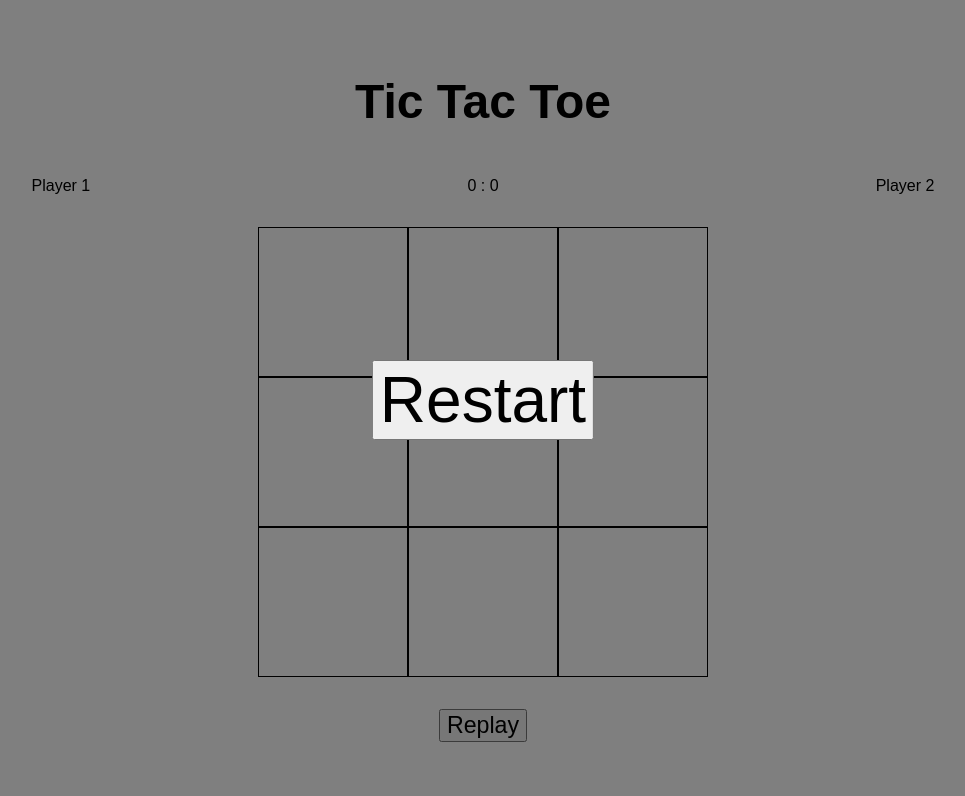
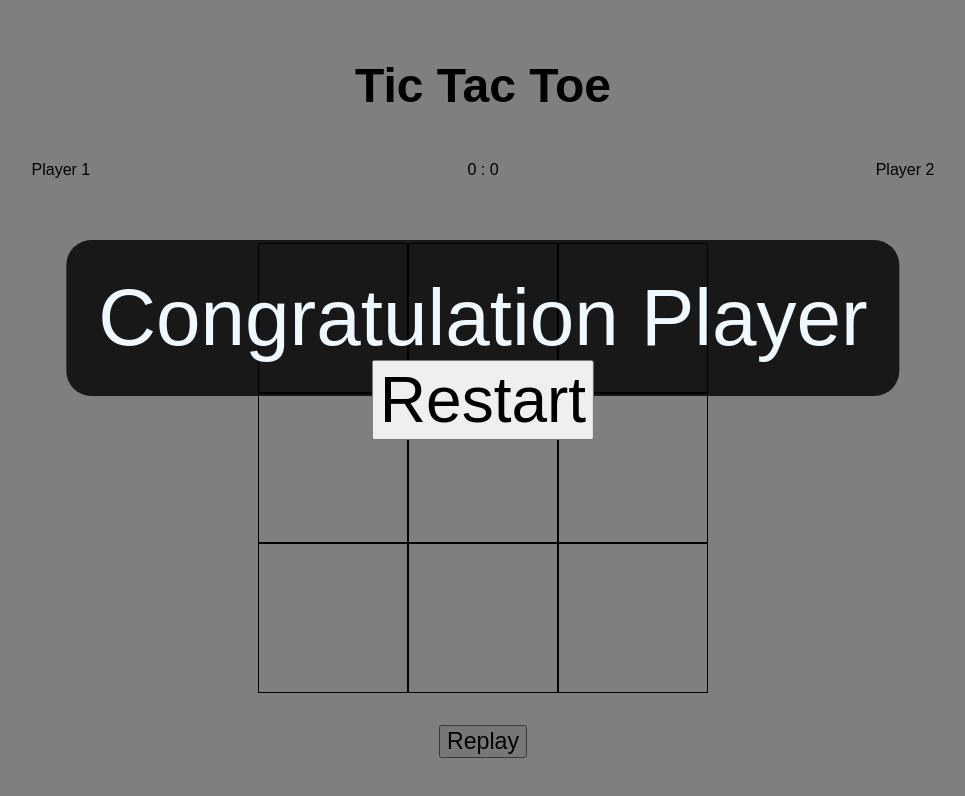
Before and after one commit to anmaras/tic-tac-toe, a plain HTML site: page index.html in a window 1280 px wide. Shown: the whole page, without its empty margins (157-1122 px from the left). Drawn offline with Linux system fonts and the light colour scheme.

Commit message:
winner msg added

```diff
--- a/index.html
+++ b/index.html
@@ -18,6 +18,7 @@
       <div class="score">0 : 0</div>
       <div class="player2">Player 2</div>
     </section>
+    <section><div class="winMsg">Congratulation Player</div></section>
     <section id="grid-container">
       <div class="grid-items">
         <div id="0" class="grid-item"></div>
```
